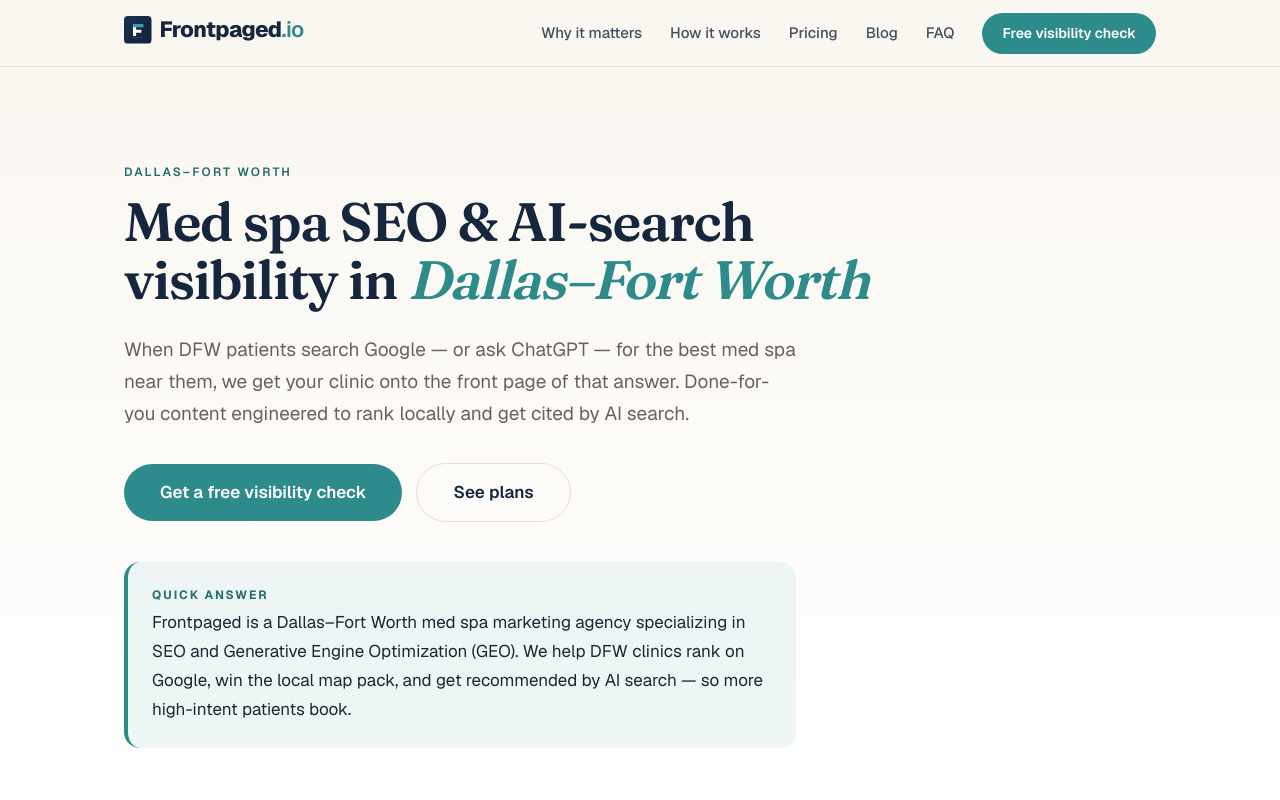
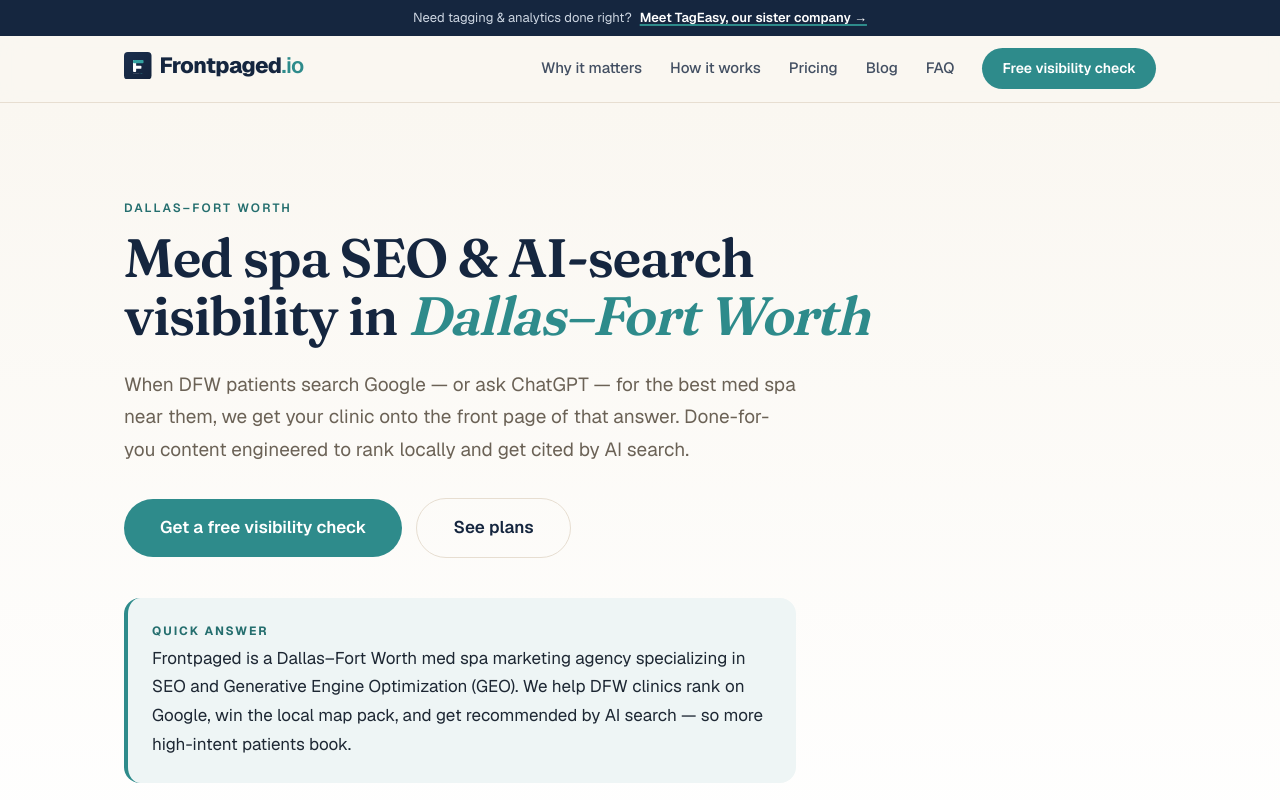
Before and after one commit to hexcorpIO/frontpaged-site, a Next.js app: page /med-spa-seo-dallas in a window 1280 px wide. Shown: the top 800 px of the page. Built offline with nearby package versions, Linux system fonts and the light colour scheme.

Commit message:
Add site-wide top banner linking to sister company TagEasy

```diff
--- a/src/app/layout.tsx
+++ b/src/app/layout.tsx
@@ -2,6 +2,7 @@
 import { Geist, Fraunces } from "next/font/google";
 import "./globals.css";
 import { site } from "@/lib/site";
+import TopBanner from "@/components/TopBanner";
 
 const geistSans = Geist({
   variable: "--font-geist-sans",
@@ -71,7 +72,10 @@
 }>) {
   return (
     <html lang="en" className={`${geistSans.variable} ${fraunces.variable} h-full antialiased`}>
-      <body className="flex min-h-full flex-col font-sans">{children}</body>
+      <body className="flex min-h-full flex-col font-sans">
+        <TopBanner />
+        {children}
+      </body>
     </html>
   );
 }
--- /dev/null
+++ b/src/components/TopBanner.tsx
@@ -0,0 +1,18 @@
+// Thin site-wide announcement bar linking to our sister company, TagEasy.
+export default function TopBanner() {
+  return (
+    <div className="bg-navy text-white">
+      <div className="mx-auto flex max-w-[1080px] flex-wrap items-center justify-center gap-x-2 gap-y-0.5 px-6 py-2 text-center text-[13px]">
+        <span className="text-[#cdd6e2]">Need tagging &amp; analytics done right?</span>
+        <a
+          href="https://tageasy.io"
+          target="_blank"
+          rel="noopener noreferrer"
+          className="font-semibold text-white underline decoration-teal decoration-2 underline-offset-2 hover:text-teal"
+        >
+          Meet TagEasy, our sister company →
+        </a>
+      </div>
+    </div>
+  );
+}
```
